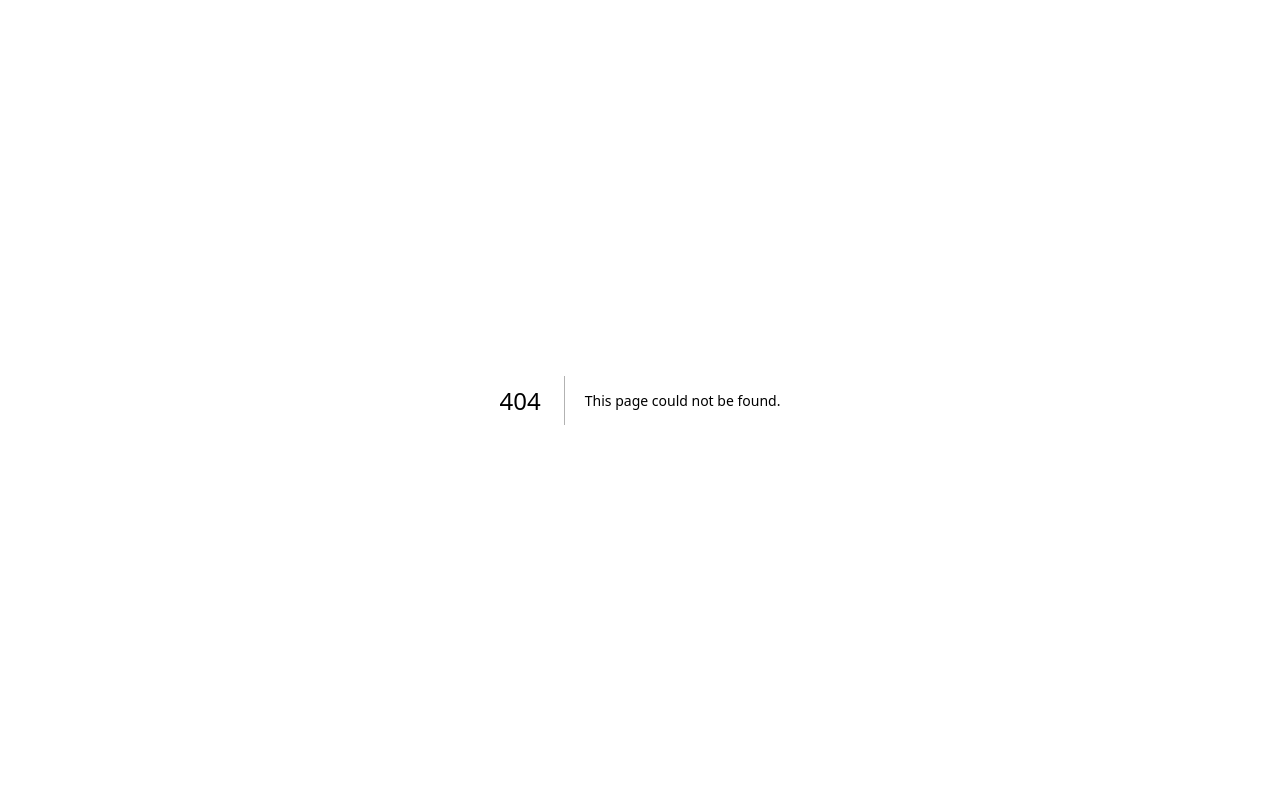
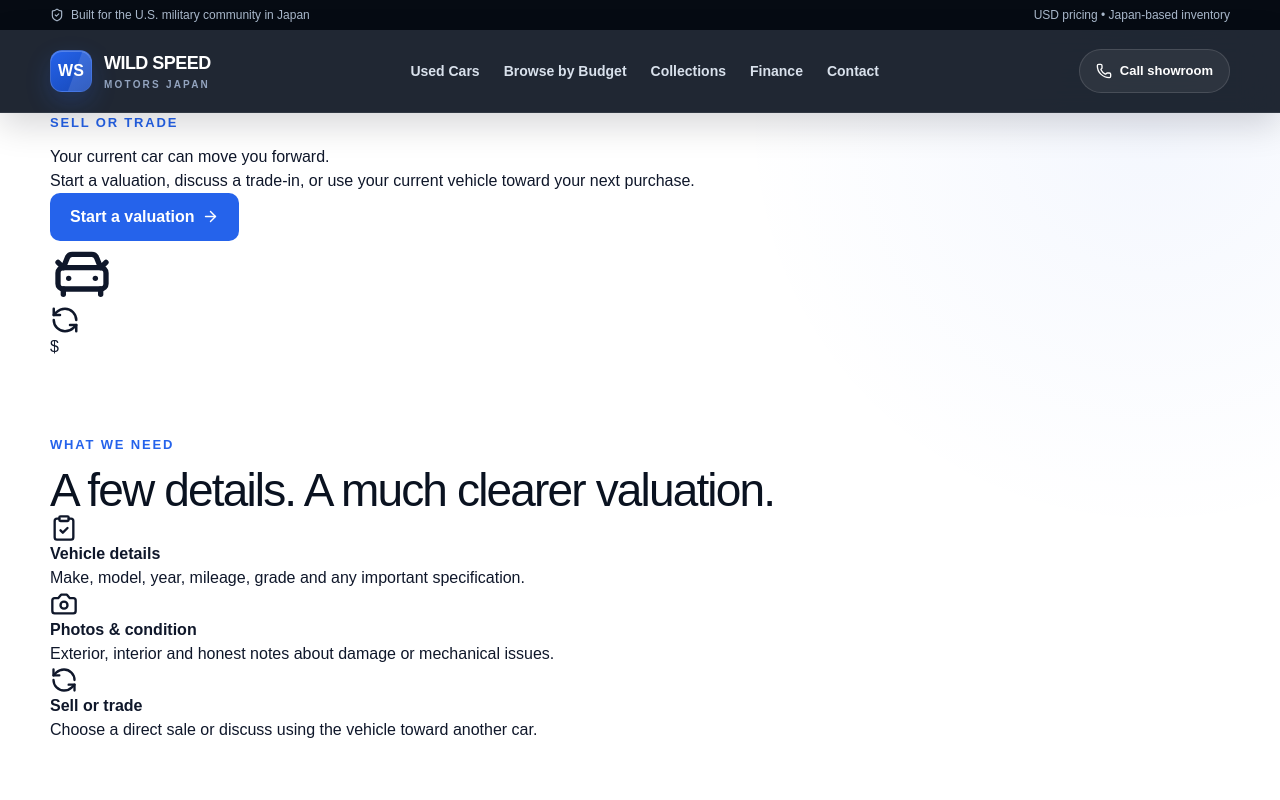
Before and after one commit to kbghumman/wild-speed-motors, a Next.js app: page /sell in a window 1280 px wide. Before the commit this address had no page. Shown: the top 800 px of the page. Built offline with nearby package versions, Linux system fonts and the light colour scheme.

Commit message:
Add sell and trade page

```diff
--- /dev/null
+++ b/src/app/sell/page.tsx
@@ -0,0 +1,54 @@
+import Link from "next/link";
+import { ArrowRight, Camera, CarFront, ClipboardCheck, RefreshCcw } from "lucide-react";
+import Header from "@/components/Header";
+import SiteFooter from "@/components/SiteFooter";
+
+export default function SellPage() {
+  return (
+    <>
+      <Header />
+      <main>
+        <section className="editorial-hero sell-hero">
+          <div className="container editorial-hero-grid">
+            <div>
+              <p className="eyebrow">Sell or trade</p>
+              <h1>Your current car <span>can move you forward.</span></h1>
+              <p>Start a valuation, discuss a trade-in, or use your current vehicle toward your next purchase.</p>
+              <Link href="/contact" className="button-primary">Start a valuation <ArrowRight size={17} /></Link>
+            </div>
+            <div className="hero-graphic sell-graphic">
+              <CarFront size={64} />
+              <span className="sell-arrow"><RefreshCcw size={30} /></span>
+              <span className="sell-value">$</span>
+            </div>
+          </div>
+        </section>
+
+        <section className="section sell-process-section">
+          <div className="container">
+            <p className="eyebrow">What we need</p>
+            <h2 className="section-title">A few details. A much clearer valuation.</h2>
+            <div className="sell-step-grid">
+              <article className="sell-step-card sell-step-sand">
+                <ClipboardCheck size={28} />
+                <strong>Vehicle details</strong>
+                <p>Make, model, year, mileage, grade and any important specification.</p>
+              </article>
+              <article className="sell-step-card sell-step-pink">
+                <Camera size={28} />
+                <strong>Photos & condition</strong>
+                <p>Exterior, interior and honest notes about damage or mechanical issues.</p>
+              </article>
+              <article className="sell-step-card sell-step-green">
+                <RefreshCcw size={28} />
+                <strong>Sell or trade</strong>
+                <p>Choose a direct sale or discuss using the vehicle toward another car.</p>
+              </article>
+            </div>
+          </div>
+        </section>
+      </main>
+      <SiteFooter />
+    </>
+  );
+}
```
